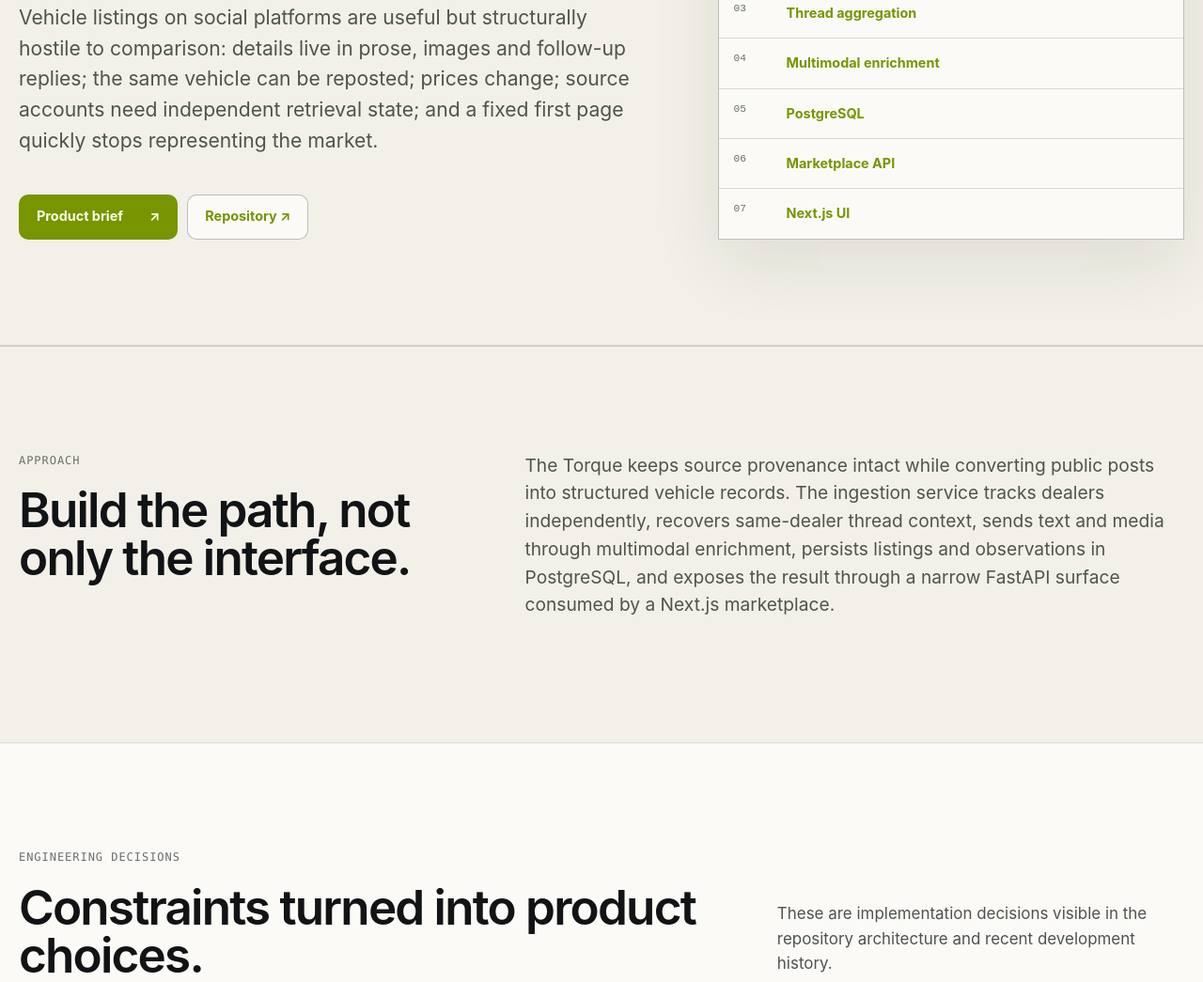
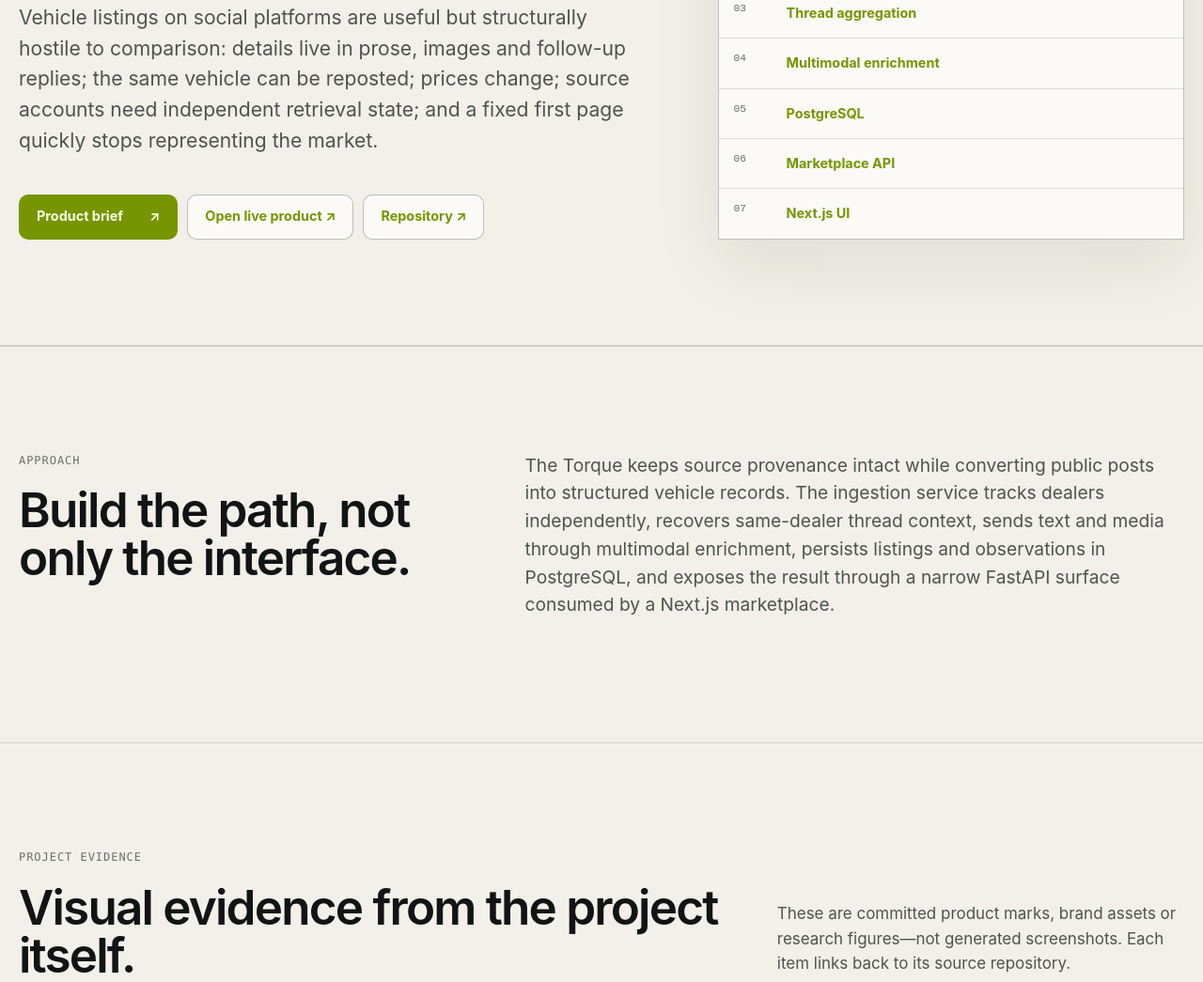
Before and after one commit to simlexx-k/a3slabs, an Astro site: page /case-studies/the-torque in a window 1280 px wide. Shown: the part 585-1630 px from the top of the page at 94% size. Built offline with nearby package versions, Linux system fonts and the light colour scheme; Astro itself is replaced by a stand-in of ours.

Commit message:
Add repository media to case studies

```diff
--- a/src/pages/case-studies/[slug].astro
+++ b/src/pages/case-studies/[slug].astro
@@ -1,5 +1,6 @@
 ---
 import BaseLayout from "../../layouts/BaseLayout.astro";
+import ProductMedia from "../../components/ProductMedia.astro";
 import { caseStudies, type CaseStudy } from "../../data/caseStudies";
 import { products } from "../../data/products";
 
@@ -21,6 +22,7 @@ const product = products.find((item) => item.slug === study.productSlug);
         <p class="case-hero-lede">{study.problem}</p>
         <div class="hero-actions">
           {product && <a class="button button-primary" href={`/products/${product.slug}`}>Product brief <span>↗</span></a>}
+          {product?.liveUrl && <a class="button button-quiet" href={product.liveUrl} target="_blank" rel="noreferrer">Open live product ↗</a>}
           {product?.repoUrl && <a class="button button-quiet" href={product.repoUrl} target="_blank" rel="noreferrer">Repository ↗</a>}
         </div>
       </div>
@@ -40,6 +42,8 @@ const product = products.find((item) => item.slug === study.productSlug);
       <div class="narrative-copy"><p>{study.approach}</p></div>
     </div>
   </section>
+
+  {product && <ProductMedia product={product} title="Project evidence" />}
 
   <section class="section-pad detail-band">
     <div class="shell">
```
